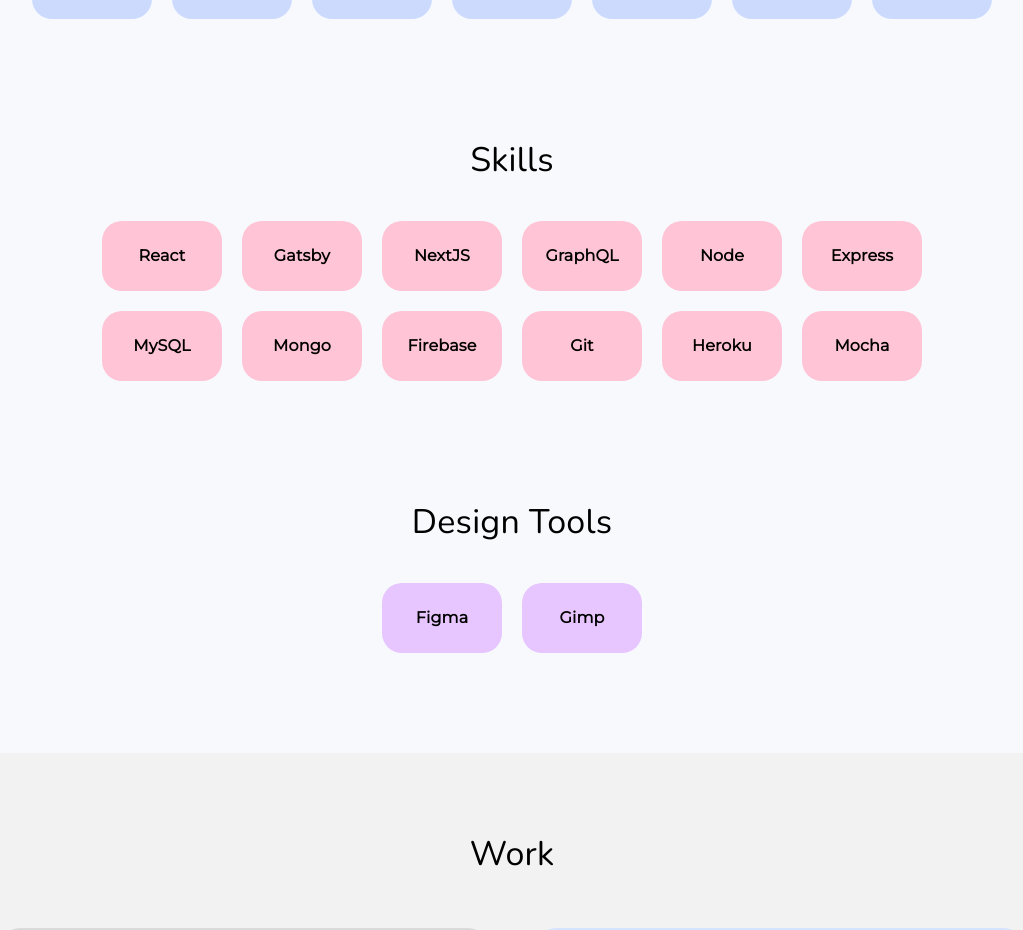
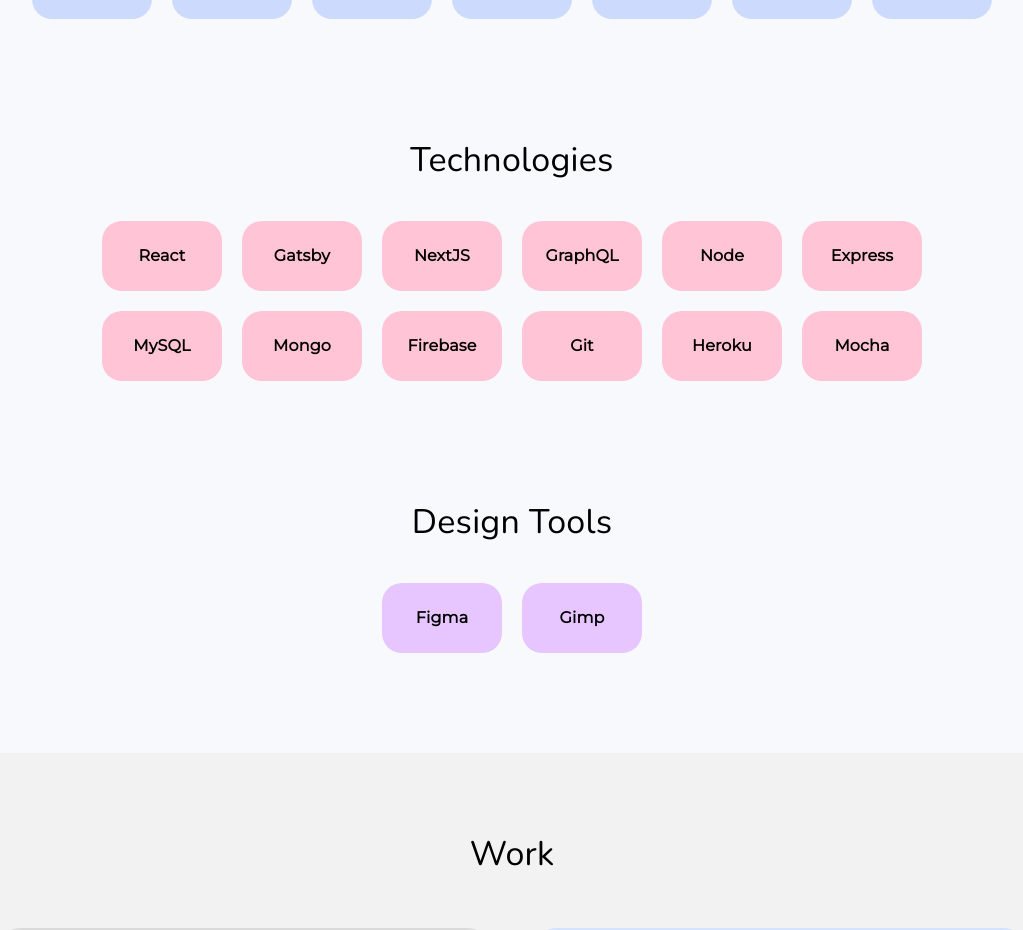
Before and after one commit to brandenphan/Portfolio-v2, a React (Create React App) app: page / in a window 1280 px wide. Shown: the part 1515-2445 px from the top of the page, without its empty margins (128-1151 px from the left). Built offline with nearby package versions, Linux system fonts and the light colour scheme.

Commit message:
changed from skills to technologies

```diff
--- a/src/Pages/index.js
+++ b/src/Pages/index.js
@@ -293,10 +293,10 @@
 
 
 
-            {/* Skills Section */}
+            {/* Technologies Section */}
             <Grid container sx={{display: "flex", justifyContent: "center"}}>
                 <Grid item xs={12} sx={{marginTop: "15vh", marginBottom: width > 600 ? "5vh" : "3vh"}}>
-                    <Typography variant={width > 600 ? "h4" : "h5"} align="center" sx={{fontFamily: "Nunito"}}>Skills</Typography>
+                    <Typography variant={width > 600 ? "h4" : "h5"} align="center" sx={{fontFamily: "Nunito"}}>Technologies</Typography>
                 </Grid>
 
                 {width > 1000 ?
```
